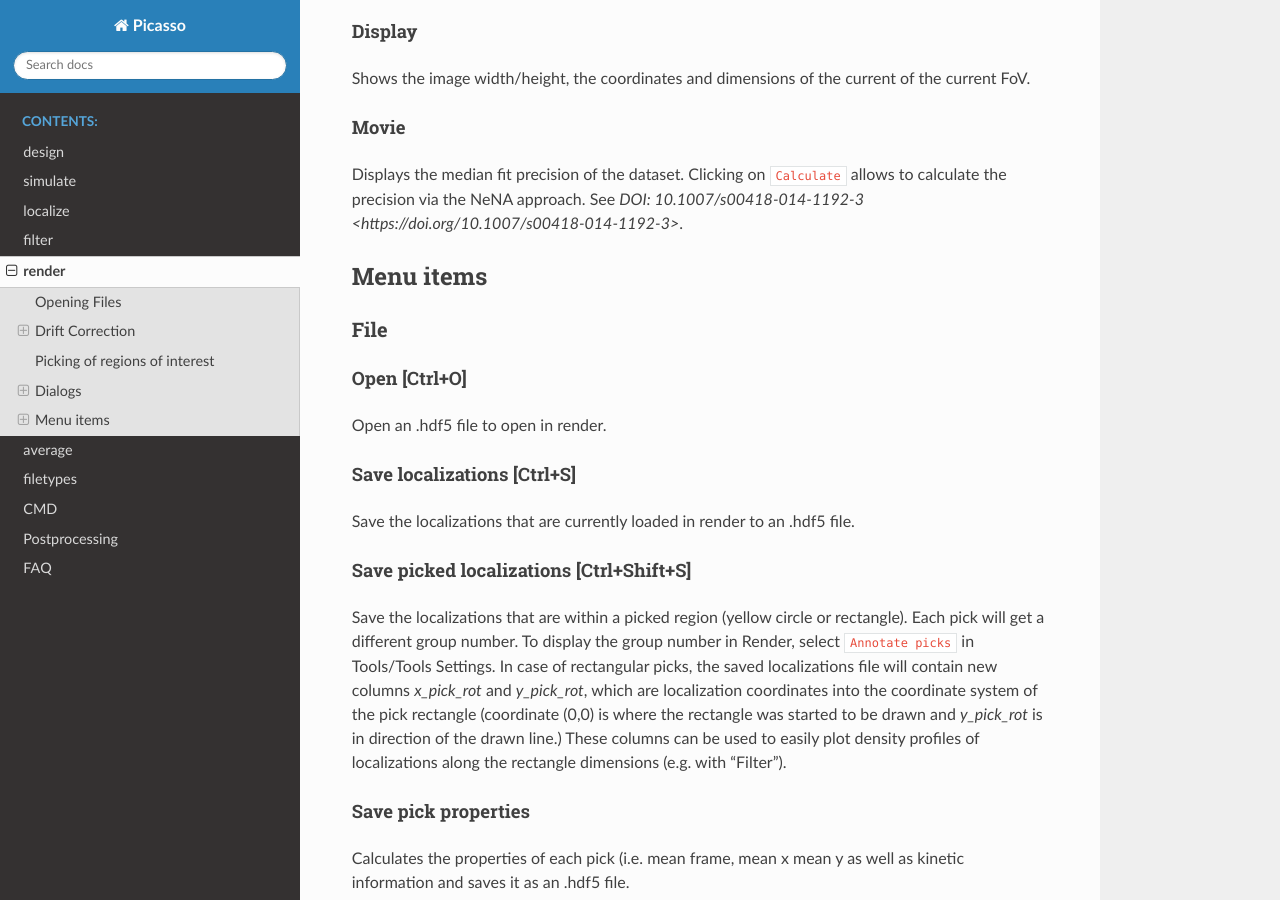
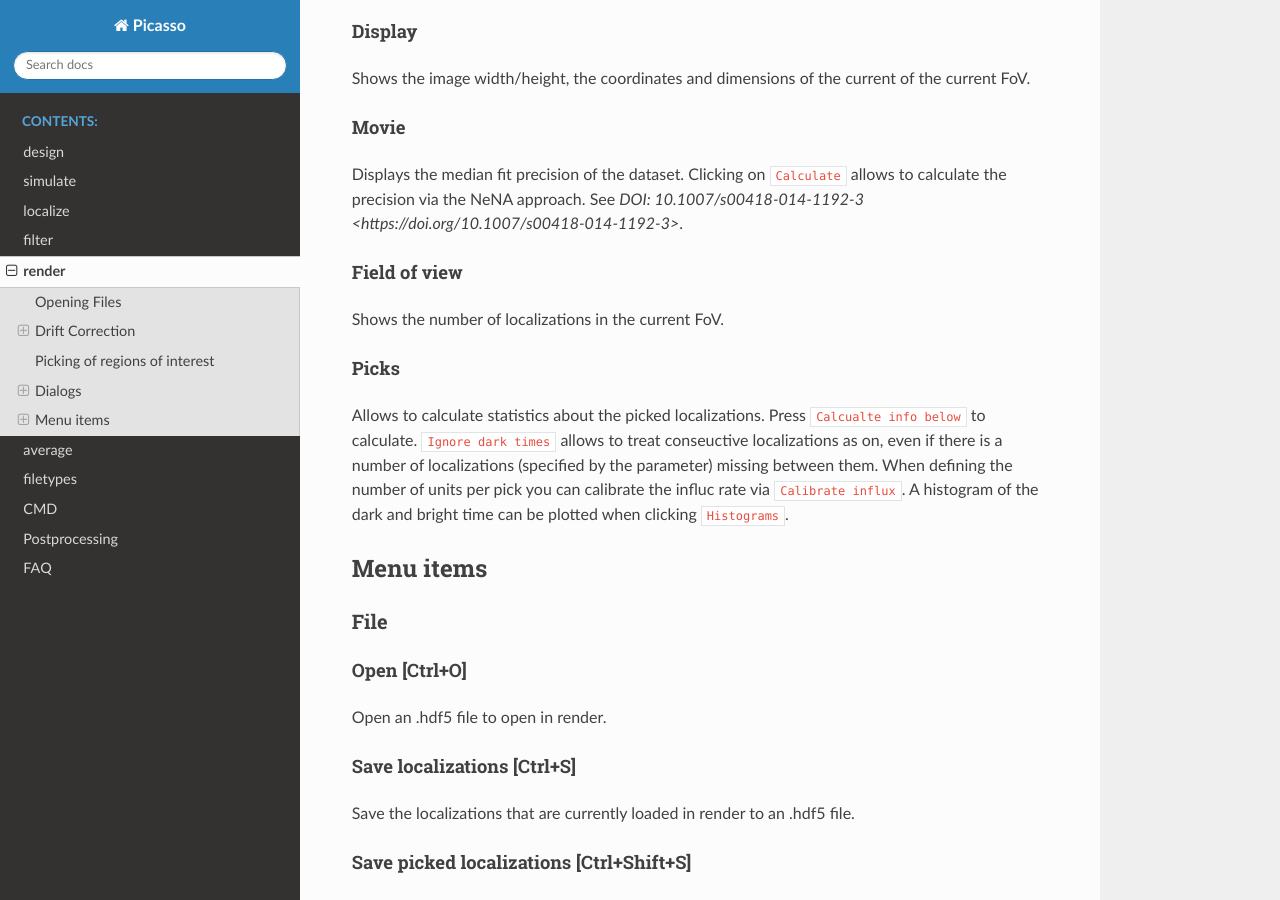
Before and after one commit to jungmannlab/picasso, a Sphinx documentation site: the page built from docs/render.rst, in a window 1280 px wide and 900 px high, scrolled down 3786 px. Built offline with Sphinx 7.4.7 and the Read the Docs theme 2.0.0, drawn with Linux system fonts in a browser that asks for light colours; some of the changed text lies outside the part shown.

Commit message:
more content on docs

```diff
--- a/docs/render.rst
+++ b/docs/render.rst
@@ -43,7 +43,6 @@ Picking of regions of interest
 7. (Optional) Statistics about each pick region can be saved by selecting ``File > Save pick properties``. The resulting HDF5 file is not a localization file. Instead, it holds a data set called ``groups`` in which the rows show statistical values for each pick region.
 8. (Optional) The picked positions and diameter itself can be saved by selecting ``File > Save pick regions``. Such saved pick information can also be loaded into ``Picasso: Render`` by selecting ``File > Load pick regions``.
 
-
 Dialogs
 -------
 
@@ -79,7 +78,6 @@ Select a blur method. Available options are:
 * Individual Localization Precision
 * Individual Localization Precision, iso
 
-
 Camera
 ^^^^^^
 Select the pixelsize of the camera. This will be automatically set to a default value or the value specified in the *.yaml file.
@@ -103,6 +101,14 @@ Shows the image width/height, the coordinates and dimensions of the current of t
 Movie
 ^^^^^
 Displays the median fit precision of the dataset. Clicking on ``Calculate`` allows to calculate the precision via the NeNA approach. See `DOI: 10.1007/s00418-014-1192-3 <https://doi.org/10.1007/s00418-014-1192-3>`.
+
+Field of view
+^^^^^^^^^^^^^
+Shows the number of localizations in the current FoV.
+
+Picks
+^^^^^
+Allows to calculate statistics about the picked localizations. Press ``Calcualte info below`` to calculate. ``Ignore dark times`` allows to treat conseuctive localizations as on, even if there is a number of localizations (specified by the parameter) missing between them. When defining the number of units per pick you can calibrate the influc rate via ``Calibrate influx``. A histogram of the dark and bright time can be plotted when clicking ``Histograms``.
 
 
 Menu items
```
Also changed, not shown: other parts of docs/render.rst (+2 -2 lines).
